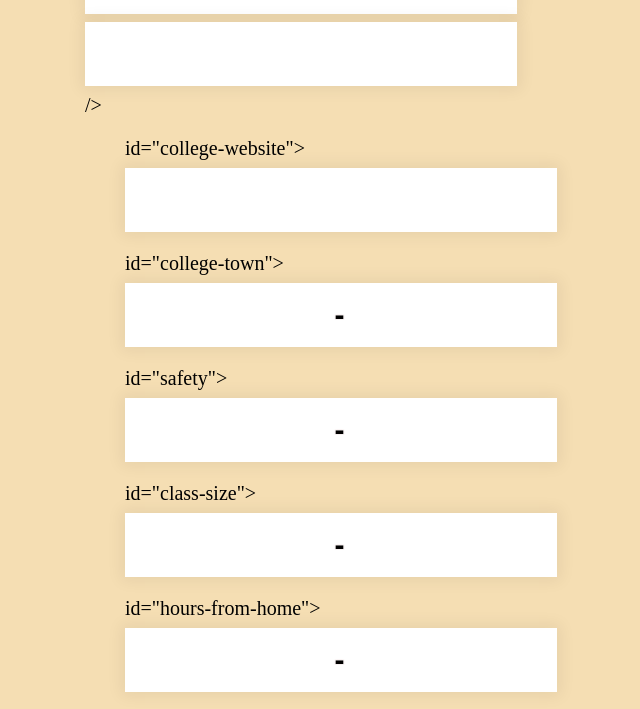
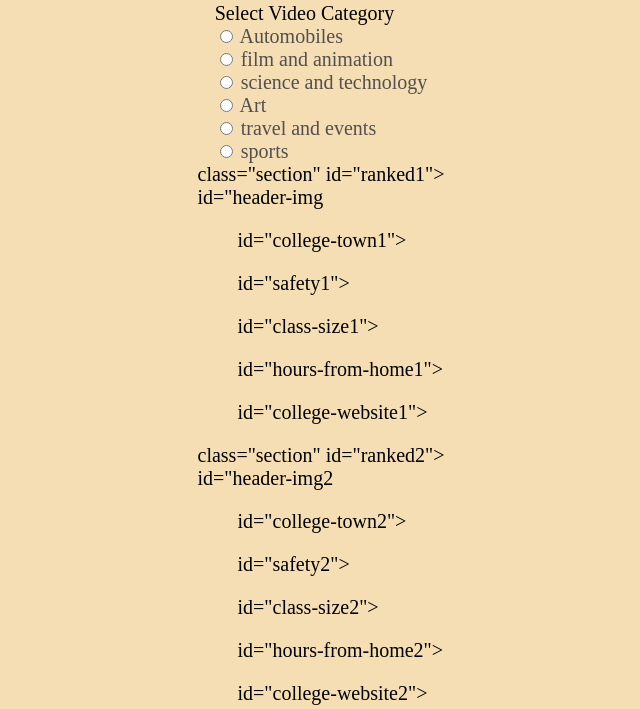
Before and after one commit to Reidwilliamson13/Live-User-Filter, a website: page index.html in a window 1280 px wide. Shown: the part 236-945 px from the top of the page, without its empty margins (319-959 px from the left). Drawn offline with Linux system fonts and the light colour scheme.

Commit message:
add html dropdown for categories

```diff
--- a/index.html
+++ b/index.html
@@ -15,8 +15,91 @@
     <h1>Univerity Chooser Tool</h1>
     <div>id="title-section"></div>
 
-    <div>
-      class="header-section" id="primary-search">
+<!-- Beginning of main Choosing box with categories to choose from with dropdowns and university selector-->
+
+<div class="container">
+  <h2>Video Category</h2>
+
+  <div class="selected">
+    Select Video Category
+</div>
+
+<div class="select-box">
+  <div class="options-container">
+    <div class="option">
+    <input
+    type="radio"
+    class="radio"
+    id="automobiles"
+    name="category"
+    />
+<label for="automobiles">Automobiles</label>
+</div>
+
+<!-- (there should be 5 categories for each card; 6 including
+the school name that gets selected in this first section)-->
+
+<!-- CATEGORY 1 Drop down-->
+<div class="option">
+    <input
+    type="radio"
+    class="radio"
+    id="automobiles"
+    name="category"
+    />
+<label for="film">film and animation</label>
+</div>
+
+<!-- CATEGORY 2 Drop down-->
+<div class="option">
+    <input
+    type="radio"
+    class="radio"
+    id="science"
+    name="category"
+    />
+<label for="science">science and technology</label>
+</div>
+
+<!-- CATEGORY 3 Drop down-->
+<div class="option">
+    <input
+    type="radio"
+    class="radio"
+    id="art"
+    name="category"
+    />
+<label for="art">Art</label>
+</div>
+<div class="option">
+    <input
+    type="radio"
+    class="radio"
+    id="travel"
+    name="category"
+    />
+<label for="travel">travel and events</label>
+</div>
+<div class="option">
+    <input
+    type="radio"
+    class="radio"
+    id="sports"
+    name="category"
+    />
+<label for="sports">sports</label>
+</div>
+</div>
+</div>
+</div>
+
+
+
+
+
+<!-- original html for header chooser-->
+    <!-- <div>
+      class="container" id="primary-search">
       <input
         type="text"
         id="school-search-input"
@@ -64,7 +147,10 @@
         placeholder="-"
       />
       </ul>
-    </div>
+    </div> -->
+
+
+<!-- Beginning of populated school/info based on where the user ranks (1st, 2nd, 3rd)-->
 
     <div>
       class="section" id="ranked1">
@@ -123,6 +209,11 @@
         id="college-website3">
       </ul>
     </div>
+
+
+    <!-- Notes section that I want to line up next to each ranked school, giving the user option to make notes next to that particular school -->
+
+
     <div>
       class="section" id="ranked-notes1">
       <h3>Notes</h3>
```
Also changed, not shown: db.json (deleted, +0 -19 lines), index.js (+28 -6 lines).
